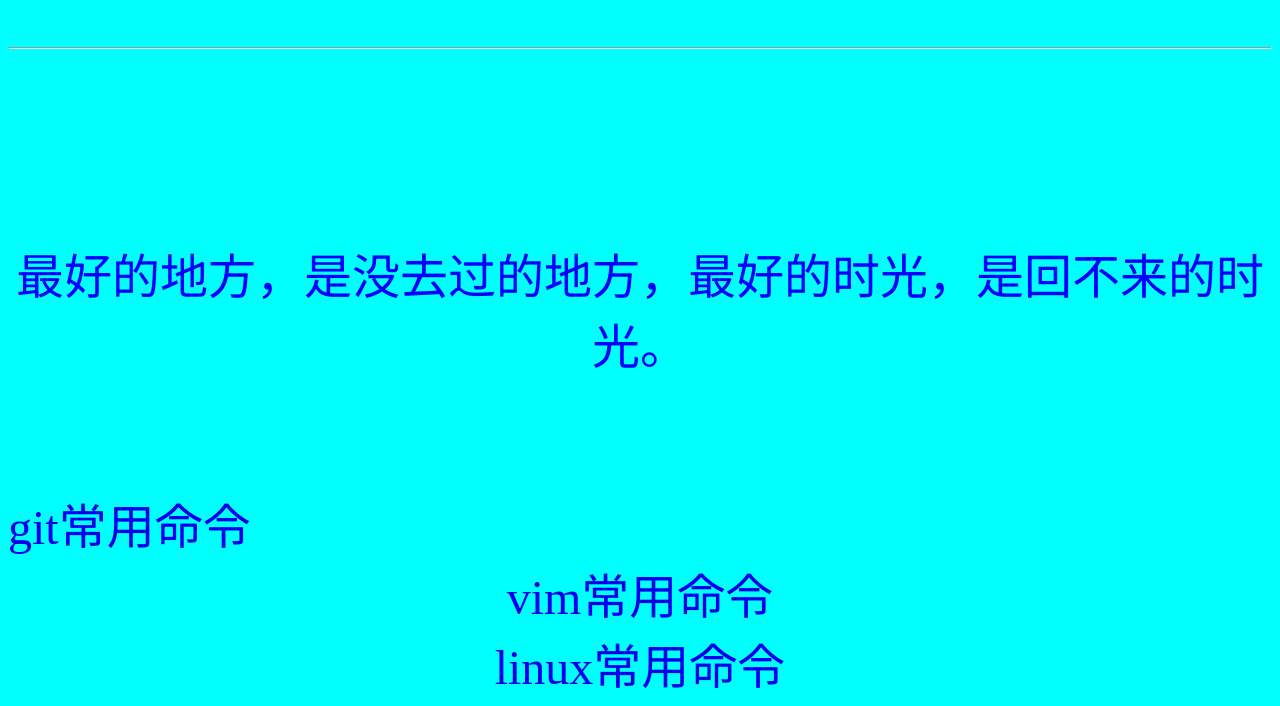
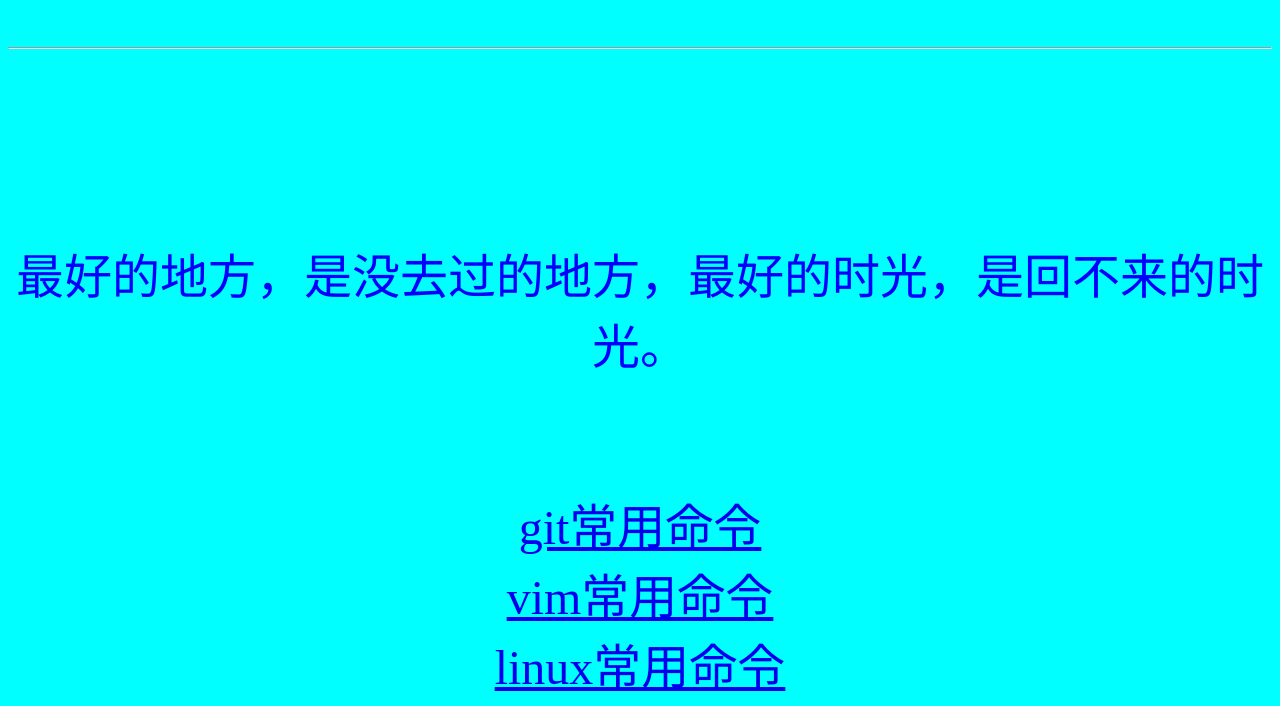
Before and after one commit to zszsrex/song.github.io, a plain HTML site: page index.html in a window 1280 px wide. Shown: the part 521-1227 px from the top of the page. Drawn offline with Linux system fonts and the light colour scheme.

Commit message:
Add files via upload

```diff
--- a/index.html
+++ b/index.html
@@ -2,19 +2,21 @@
 <head>
 <title>大松帝国</title>
 <style>
-	a{text-decoration:none;text-align:center;}
+	#link{text-decoration:none;text-align:center;}
 	#pic{Filter:Gray;}
 </style>
 </head>
 <body text="#00FF00"bgcolor="#00ffff"><br/><br/><br/>
 <center><embed src="https://zszsrex.github.io/music/spyair.MP3"height="100"volume="10"loop="-1"></embed></center>
 <p><center><font size="10"color="#000000"><b>大松帝国</b><font></center></p>
-<center><a id="pic"href="https://zszsrex.github.io/images/小松.jpg"><img src="https://zszsrex.github.io/images/foreign.jpg"width="300"></a></center>
+<center><a id="pic"href="https://zszsrex.github.io/images/小松.jpg"><img src="https://zszsrex.github.io/images/foreign.jpg"width="300"/></a></center>
 <br/><hr/><br/><br/><br/>
 <center><font size="7"color="#0000ff">最好的地方，是没去过的地方，最好的时光，是回不来的时光。</font></center>
 <br/><br/>
-<a href="https://zszsrex.github.io/git常用命令.html">git常用命令</a>
-<a href="vim_command.html"><center>vim常用命令</center></a>
-<a href="http://www.runoob.com/linux/linux-command-manual.html"><center>linux常用命令</center></a>
+<div id="link">
+<a class="link"href="https://zszsrex.github.io/git常用命令.html">git常用命令</a>
+<a class="link"href="vim_command.html"><center>vim常用命令</center></a>
+<a class="link"href="http://www.runoob.com/linux/linux-command-manual.html"><center>linux常用命令</center></a>
+</div>
 </body>
 </html>
```
